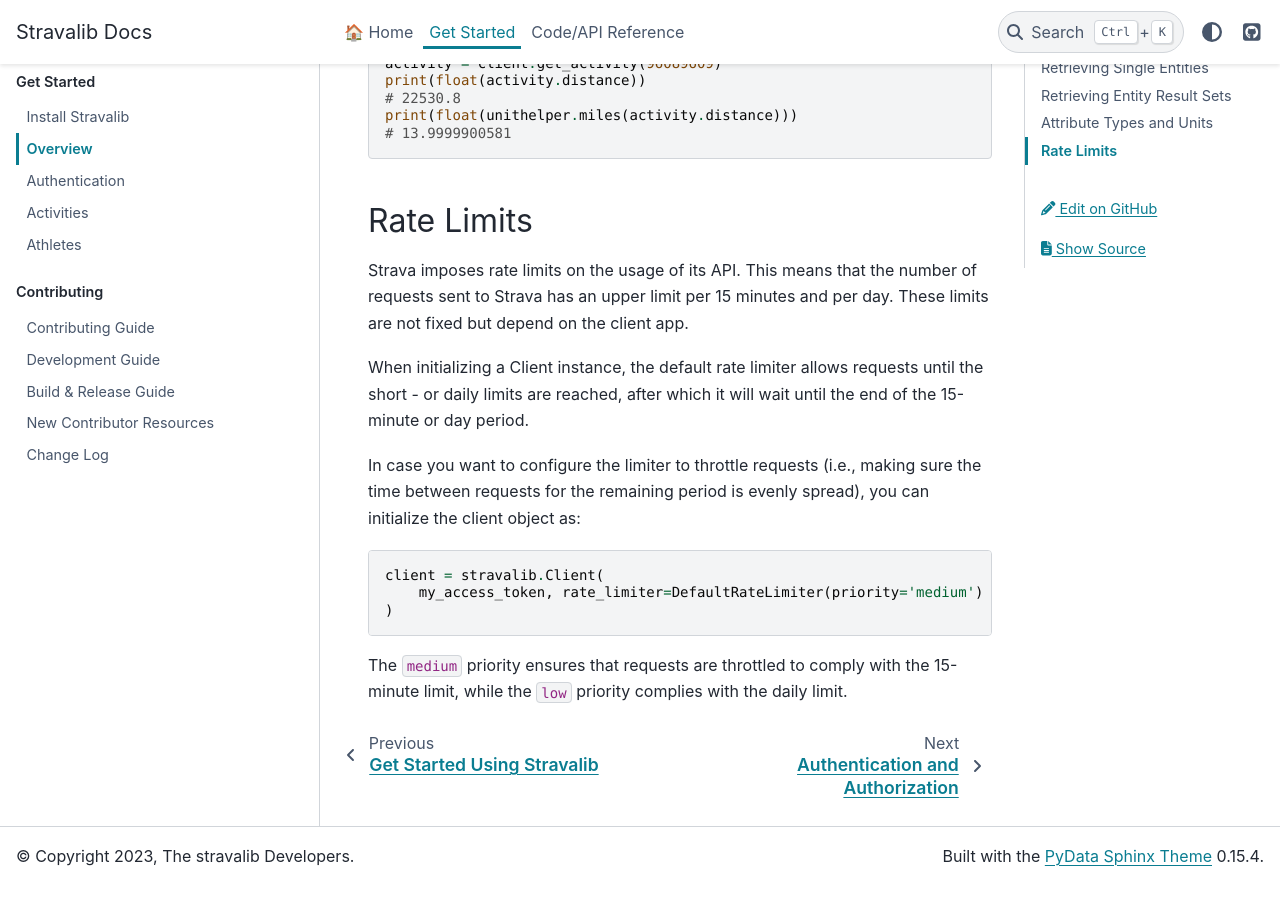
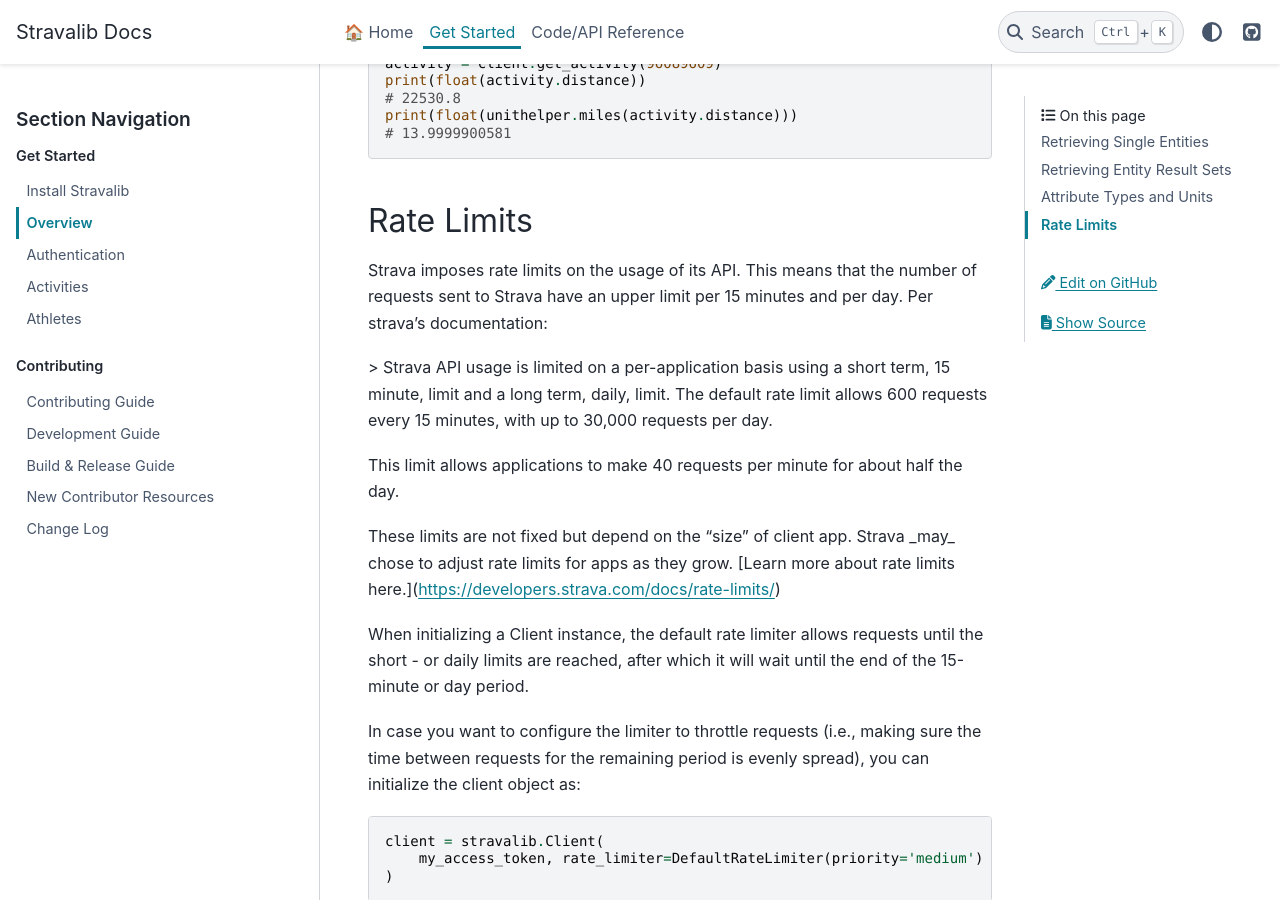
Before and after one commit to stravalib/stravalib, a Sphinx documentation site: the page built from docs/get-started/overview.rst, in a window 1280 px wide and 900 px high, scrolled down 3018 px. Built offline with Sphinx 7.4.7 and the PyData theme 0.15.4, drawn with Linux system fonts in a browser that asks for light colours; the version number could not be read and is left out.

Commit message:
Update docs/get-started/overview.rst
Co-authored-by: Leah Wasser <leahwasser@gmail.com>

```diff
--- a/docs/get-started/overview.rst
+++ b/docs/get-started/overview.rst
@@ -130,8 +130,17 @@
 ===========
 
 Strava imposes rate limits on the usage of its API. This means that the number of
-requests sent to Strava has an upper limit per 15 minutes and per day. These limits
-are not fixed but depend on the client app.
+requests sent to Strava have an upper limit per 15 minutes and per day. Per strava's documentation:
+
+> Strava API usage is limited on a per-application basis using a short term,
+15 minute, limit and a long term, daily, limit. The default rate limit allows
+600 requests every 15 minutes, with up to 30,000 requests per day.
+
+This limit allows applications to make 40 requests per minute for about
+half the day.
+
+These limits
+are not fixed but depend on the "size" of client app. Strava _may_ chose to adjust rate limits for apps as they grow. [Learn more about rate limits here.](https://developers.strava.com/docs/rate-limits/)
 
 When initializing a Client instance, the default rate limiter allows requests until
 the short - or daily limits are reached, after which it will wait until the end of
```
